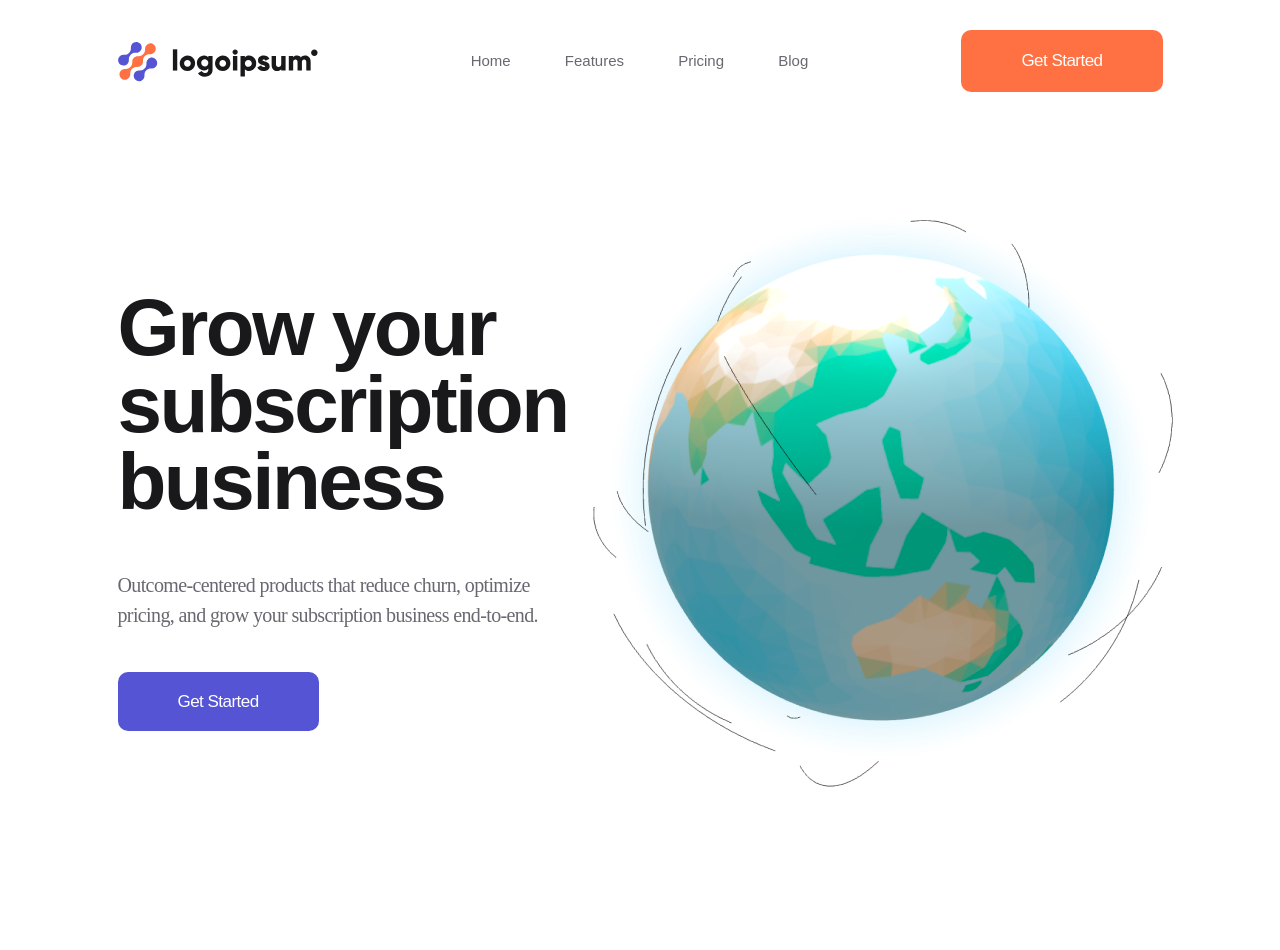
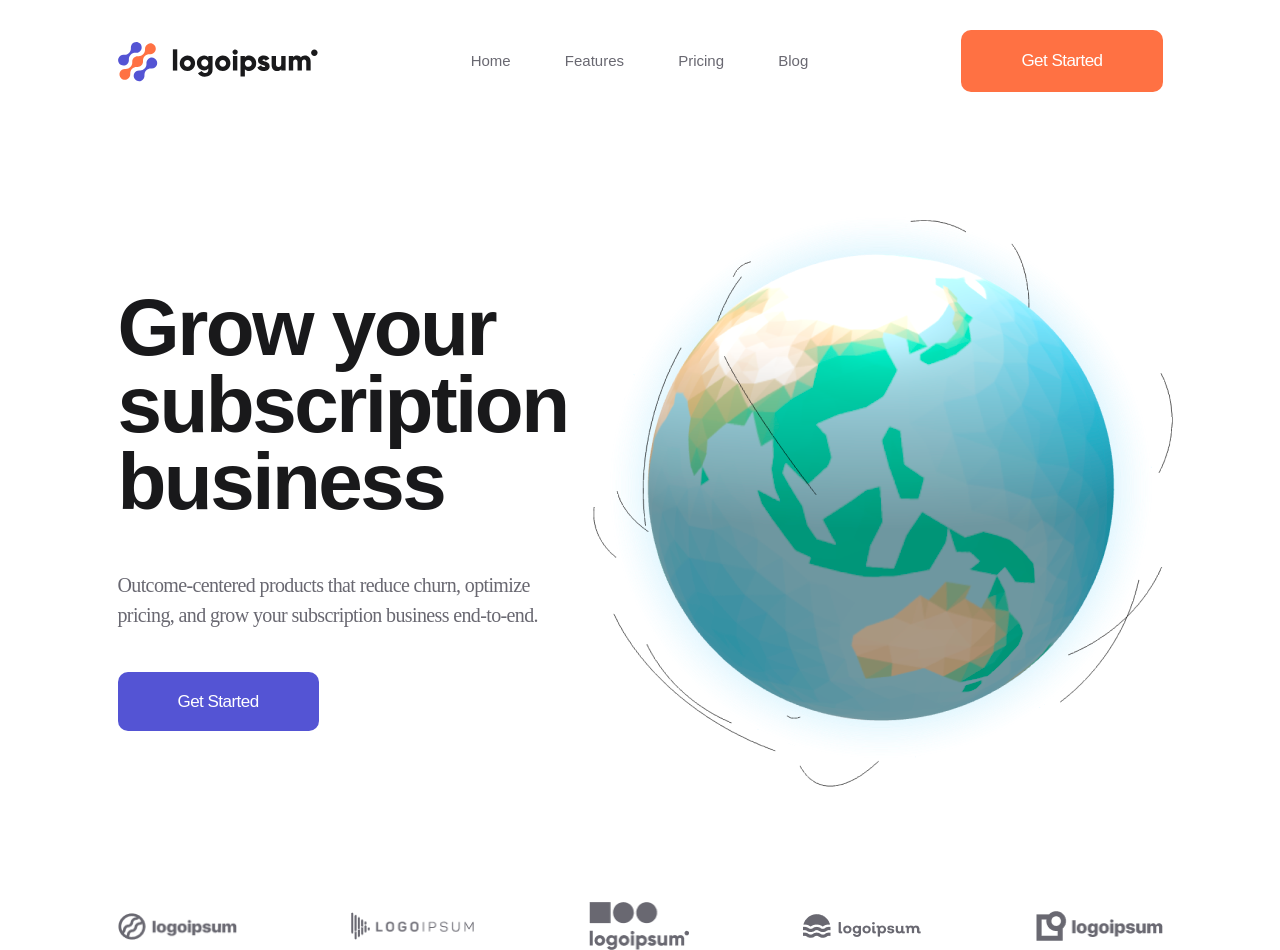
Before and after one commit to TRETYAKweb/landing-page-training, a plain HTML site: page index.html in a window 1280 px wide. Before the commit the page ends 830 px from the top, so only its background shows below. Drawn offline with Linux system fonts and the light colour scheme; files whose address does not match are found by name.

Commit message:
добавил логотипы

```diff
--- a/css/style.css
+++ b/css/style.css
@@ -133,3 +133,25 @@ a {
 }
 
 /* header  */
+
+/* partners */
+
+.partners {
+  margin-top: 85px;
+}
+
+.partners__logos {
+  display: flex;
+  justify-content: space-between;
+  align-items: center;
+}
+
+.partners__logos-img {
+  transition: 0.3s ease-in-out;
+}
+
+.partners__logos-img:hover {
+  opacity: 0.7;
+}
+
+/* partners */
--- a/index.html
+++ b/index.html
@@ -52,6 +52,17 @@
       </div>
     </div>
   </header>
+  <section class="partners">
+    <div class="container">
+      <div class="partners__logos">
+        <img class="partners__logos-img" width="119" height="27" src="images/partners__logos-img-1.png" alt="logo-1">
+        <img class="partners__logos-img" width="123" height="28" src="images/partners__logos-img-2.png" alt="logo-2">
+        <img class="partners__logos-img" width="100" height="48" src="images/partners__logos-img-3.png" alt="logo-3">
+        <img class="partners__logos-img" width="118" height="24" src="images/partners__logos-img-4.png" alt="logo-4">
+        <img class="partners__logos-img" width="127" height="30" src="images/partners__logos-img-5.png" alt="logo-5">
+      </div>
+    </div>
+  </section>
 </body>
 
 </html>
```
Also changed, not shown: images/partners__logos-img-1.png (added), images/partners__logos-img-2.png (added), images/partners__logos-img-3.png (added), images/partners__logos-img-4.png (added), images/partners__logos-img-5.png (added).
